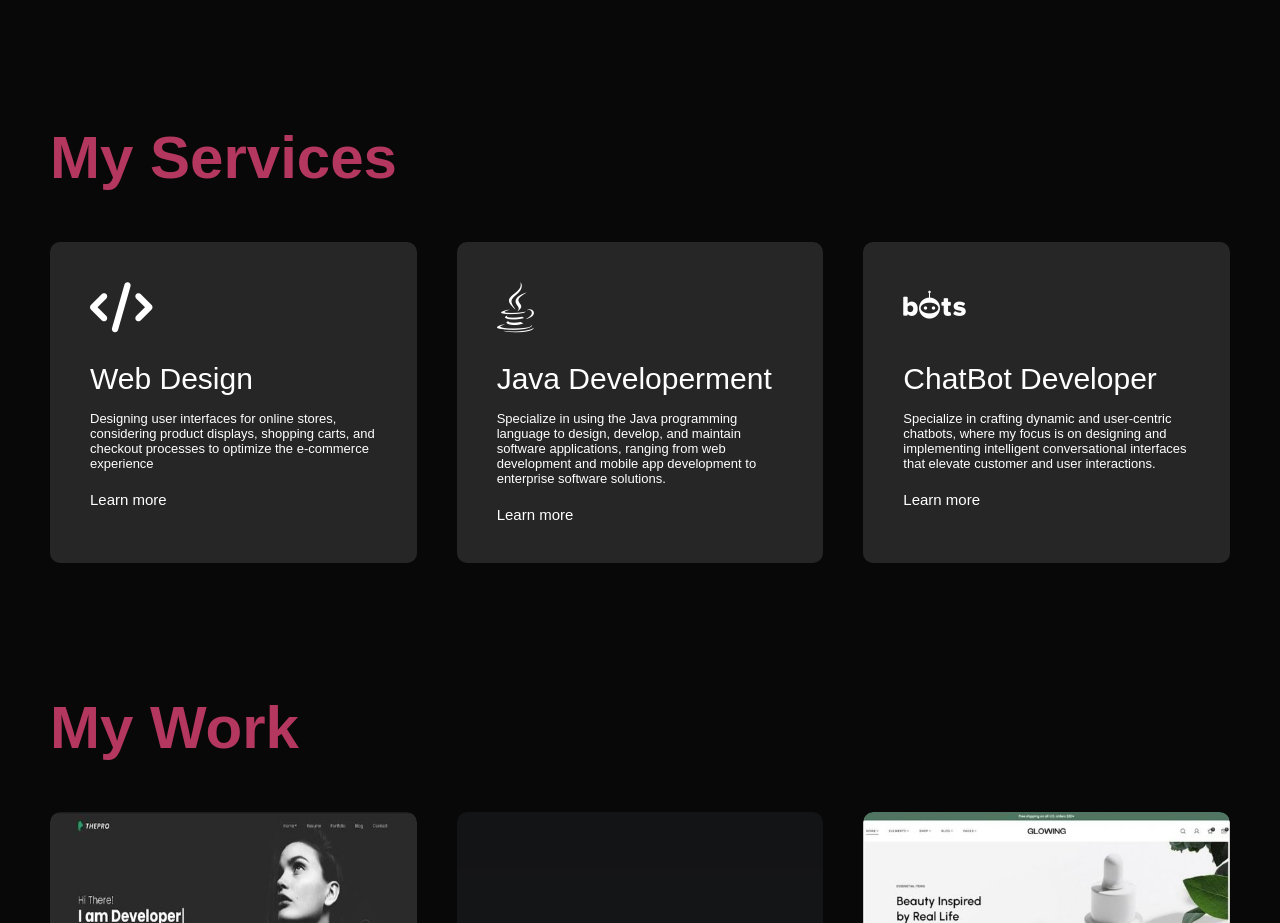
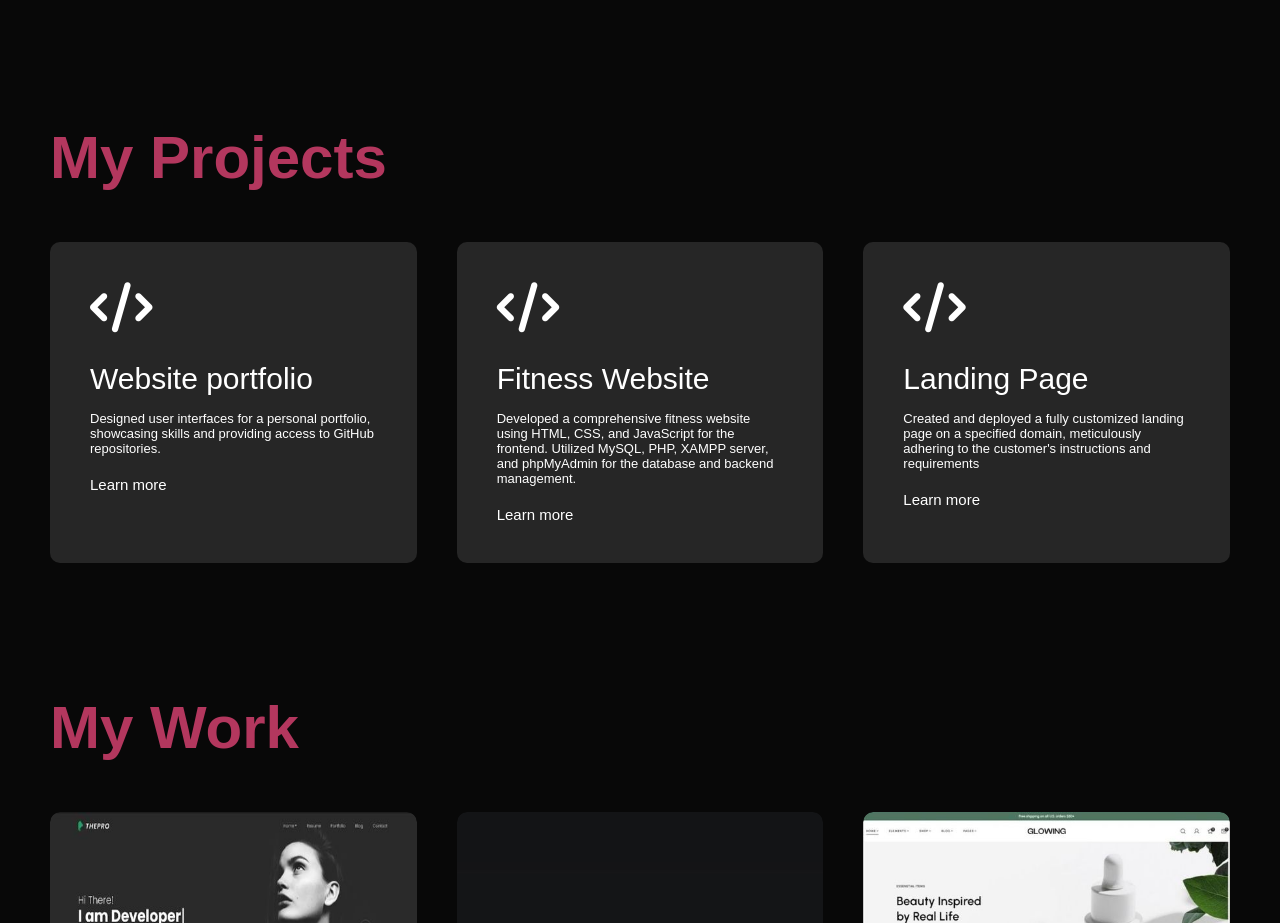
Before and after one commit to khanyisaMokgolobotho/my-Portfolio, a plain HTML site: page index.html in a window 1280 px wide. Shown: the part 1520-2443 px from the top of the page. Drawn offline with Linux system fonts and the light colour scheme.

Commit message:
Update index.html

```diff
--- a/index.html
+++ b/index.html
@@ -1,4 +1,4 @@
-  <!DOCTYPE html>
+   <!DOCTYPE html>
  <html lang="en">
  <head>
     <meta charset="UTF-8">
@@ -112,31 +112,29 @@
    <!----------------Services-------------------->
    <div id="services">
       <div class="container">
-         <h1 class="sub-title">My Services</h1>
+         <h1 class="sub-title">My Projects</h1>
          <div class="services-list">
             <div>
                <i class="fa-solid fa-code"></i>
-               <h2>Web Design</h2>
-               <p>Designing user interfaces for online stores,
-                  considering product displays, shopping carts,
-                  and checkout processes to optimize the e-commerce experience</p>
+               <h2>Website portfolio</h2>
+               <p> Designed user interfaces for a personal portfolio,
+                  showcasing skills and providing access to GitHub repositories.</p>
                <a href="  https://github.com/khanyisaMokgolobotho/HTML.git">Learn more</a>
             </div>
             <div>
-               <i class="fa-brands fa-java"></i>
-               <h2>Java Developerment</h2>
-               <p>Specialize in using the Java programming language to design,
-                  develop, and maintain software applications,
-                  ranging from web development and mobile app development to enterprise software solutions. </p>
-               <a href=" https://github.com/khanyisaMokgolobotho/HTML.git">Learn more</a>
+               <i class="fa-solid fa-code"></i>
+               <h2>Fitness Website </h2>
+               <p>Developed a comprehensive fitness website using HTML,
+                   CSS, and JavaScript for the frontend. Utilized MySQL, PHP,
+                   XAMPP server, and phpMyAdmin for the database and backend management. </p>
+               <a href="https://github.com/khanyisaMokgolobotho/Fitness-website-.git">Learn more</a>
             </div>
             <div>
-               <i class="fa-brands fa-bots"></i>
-               <h2>ChatBot Developer</h2>
-               <p> Specialize in crafting dynamic and user-centric chatbots,
-                   where my focus is on designing and implementing intelligent
-                   conversational interfaces that elevate customer and user interactions. </p>
-               <a href="  https://github.com/khanyisaMokgolobotho/HTML.git">Learn more</a>
+               <i class="fa-solid fa-code"></i>
+               <h2>Landing Page</h2>
+               <p> Created and deployed a fully customized landing page on a specified domain,
+                   meticulously adhering to the customer's instructions and requirements</p>
+               <a href=" https://github.com/khanyisaMokgolobotho/landing-page.git">Learn more</a>
             </div>
          </div>
       </div>
@@ -198,7 +196,7 @@
                   <a href="https://github.com/khanyisaMokgolobotho"><i class="fa-brands fa-github"></i></i></i></a>
                </div>
 
-                <a href="images/KhanyisaFaithMokgolobotho.pdf" download class="btn btn2" >Download Resume</a>
+                <a href="images/khanyisa M resume.pdf" download class="btn btn2" >Download Resume</a>
             </div>
             <div class="contact-right">
                <form>
```
